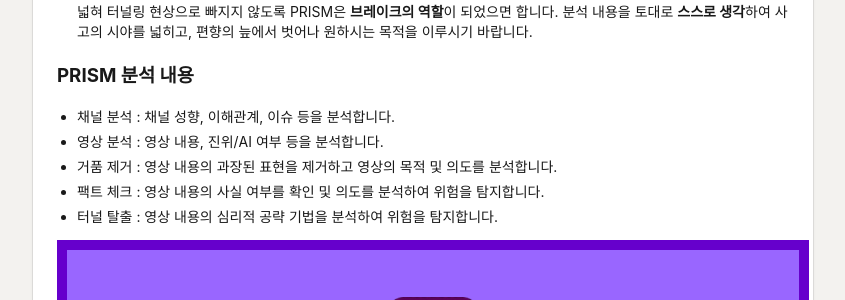
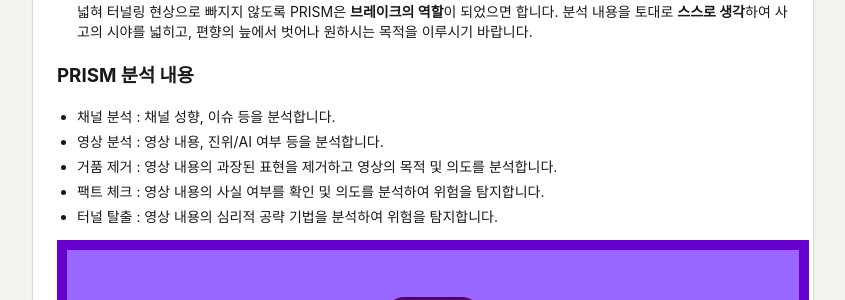
Before and after one commit to surgical-arch/surgical-arch.github.io, a Jekyll site: the page built from index.md, in a window 1280 px wide and 900 px high, scrolled down 588 px. Shown: the part 152-452 px from the top of the window, without its empty margins (217-1062 px from the left). Built offline with Jekyll 4.4.1, drawn with Linux system fonts in a browser that asks for light colours.

Commit message:
Update index.md

```diff
--- a/index.md
+++ b/index.md
@@ -29,7 +29,7 @@
 
 ### PRISM 분석 내용
 
-- 채널 분석 : 채널 성향, 이해관계, 이슈 등을 분석합니다.
+- 채널 분석 : 채널 성향, 이슈 등을 분석합니다.
 - 영상 분석 : 영상 내용, 진위/AI 여부 등을 분석합니다.
 - 거품 제거 : 영상 내용의 과장된 표현을 제거하고 영상의 목적 및 의도를 분석합니다.
 - 팩트 체크 : 영상 내용의 사실 여부를 확인 및 의도를 분석하여 위험을 탐지합니다.
```
